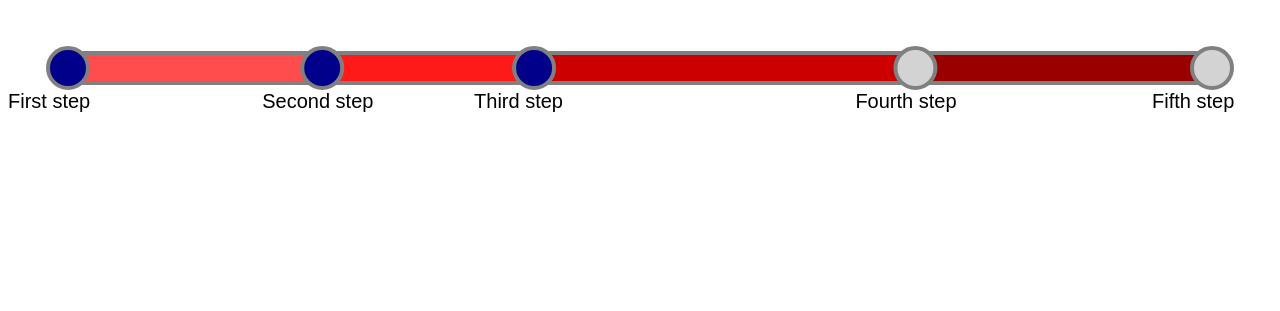
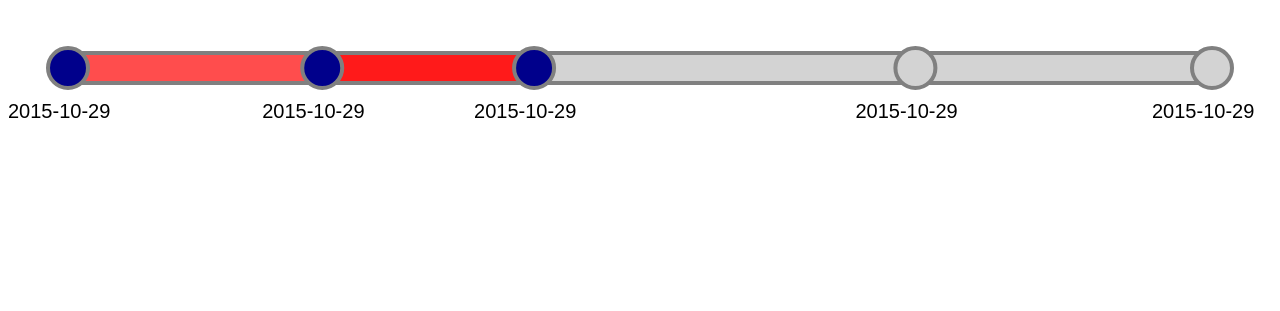
Before and after one commit to pmarquis/d3-timeline, a plain HTML site: page index.html in a window 1280 px wide. Drawn offline with nearby package versions, Linux system fonts and the light colour scheme.

Commit message:
Add comments

```diff
--- a/index.html
+++ b/index.html
@@ -10,15 +10,15 @@
 <svg width="100%" height="300">
 </svg>
  <script>
-  var data = [{ time: 0, complete: true, comment: "First step" },
-              { time: 3, complete: true, comment: "Second step" },
-              { time: 5, complete: true, comment: "Third step" },
-              { time: 11, complete: false, comment: "Fourth step" },
-              { time: 15, complete: false, comment: "Fifth step" }];
+  var data = [{ time: 0, complete: true, comment: "2015-10-29" },
+              { time: 3, complete: true, comment: "2015-10-29" },
+              { time: 5, complete: true, comment: "2015-10-29" },
+              { time: 11, complete: false, comment: "2015-10-29" },
+              { time: 15, complete: false, comment: "2015-10-29" }];
 
-timeline = new Timeline(data);
-timeline.processData();
-timeline.render("svg");
+  timeline = new Timeline(data);
+  timeline.processData();
+  timeline.render("svg");
  </script>
 </body>
 </html>
--- a/style.css
+++ b/style.css
@@ -9,3 +9,8 @@ circle{
   stroke:             gray;
   stroke-width:       4;
 }
+
+text{
+  font-family: sans-serif;
+  font-size: 20px;
+}
--- a/timeline.js
+++ b/timeline.js
@@ -1,7 +1,7 @@
 
 var Timeline = function(data){
   this.data = data;
-  this.nbData = this.data.length;
+  this.nbData = data.length;
 };
 
 Timeline.prototype.processData = function(){
@@ -30,14 +30,19 @@ Timeline.prototype.processData = function(){
     this.data[i+1].time = this.data[i].time + this.data[i].width;
   }
 
-  // Fill "color" values
+  // Fill timeline "color" values
   var rangeBlueColors = ["#BDCEF1", "#9EB8EB", "#80A1E4", "#628BDE", "#4374D7", "#2B60CB", "#2451AC", "#1E438E" ];
 
   var rangeRedColors = ["#FF8080","#FF6666","#FF4D4D","#FF3333","#FF1A1A","#FF0000","#E60000","#CC0000","#B30000","#990000","#800000","#660000"];
 
   nbColors = rangeRedColors.length;
   for(i=0; i<this.nbData; i++){
-    this.data[i].color = rangeRedColors[parseInt((i+1) * nbColors / this.nbData)];
+    if( (i < this.nbData-1) && !this.data[i+1].complete ){
+      this.data[i].color = "lightgrey";
+    }
+    else{
+      this.data[i].color = rangeRedColors[parseInt((i+1) * nbColors / this.nbData)];
+    }
   }
 };
 
@@ -46,6 +51,7 @@ Timeline.prototype.render = function(container){
   var margin = { left: 60, top: 60, right: 60, bottom: 60};
   var rectProps = {height: 30};
   var circleProps = {radius : 20};
+  var textProps = { height: 50};
 
   var container = d3.select(container);
   var g = container.append("g")
@@ -81,8 +87,13 @@ Timeline.prototype.render = function(container){
       .data(this.data)
       .enter().append("text")
         .attr("x", function(d){ return xScale(d.time) - margin.right; })
-        .attr("y", 40)
-        .text(function(d){ return d.comment; })
-        .attr("font-family", "sans-serif")
-        .attr("font-size", "20px");
+        .attr("y", textProps.height)
+        .text(function(d){ return d.comment; });
+
+  g.selectAll("text")
+      .data(this.data)
+      .enter().append("text")
+        .attr("x", function(d){ return xScale(d.time) - margin.right; })
+        .attr("y", textProps.height + 20)
+        .text(function(d){ return d.comment2; });
 };
```
Also changed, not shown: timeline.png.
